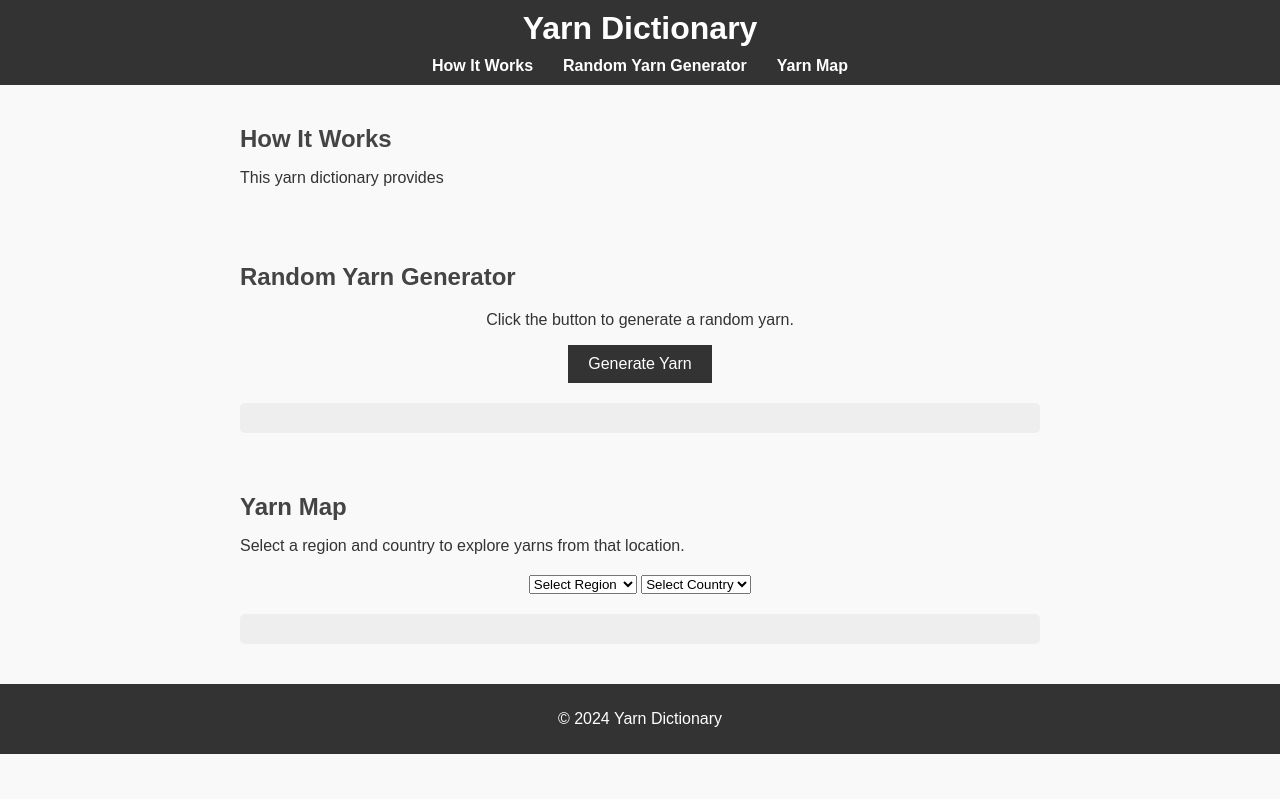
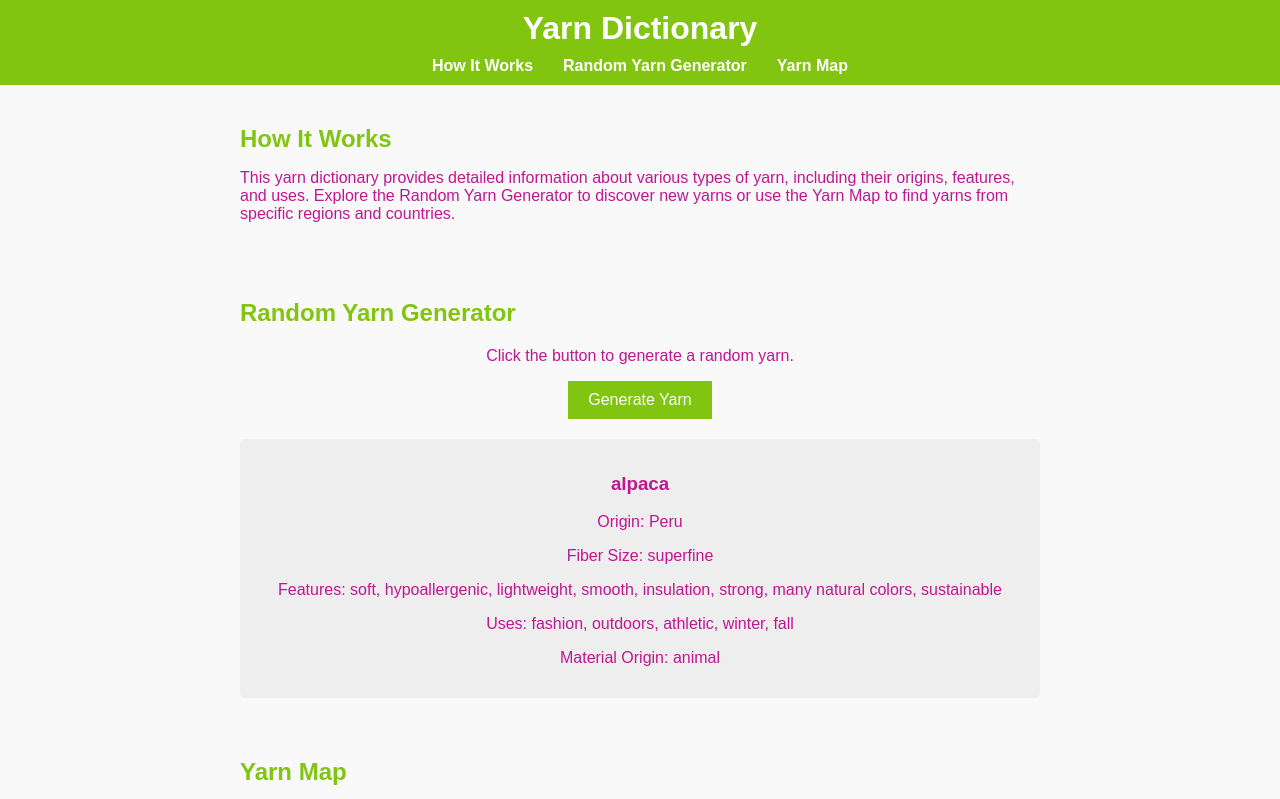
Before and after one commit to paolaromanvaldes/yarn_dictionary, a plain HTML site: page index.html in a window 1280 px wide. Both pictures are taken after a click on the button "Generate Yarn". Shown: the top 799 px of the page. Drawn offline with Linux system fonts and the light colour scheme.

Commit message:
random yarn generator

```diff
--- a/index.html
+++ b/index.html
@@ -20,7 +20,7 @@
 
     <section id="how-it-works">
         <h2>How It Works</h2>
-        <p>This yarn dictionary provides </p>
+        <p>This yarn dictionary provides detailed information about various types of yarn, including their origins, features, and uses. Explore the Random Yarn Generator to discover new yarns or use the Yarn Map to find yarns from specific regions and countries.</p>
     </section>
 
     <section id="random-yarn">
@@ -42,7 +42,7 @@
                 <option value="" disabled selected>Select Region</option>
                 <option value="north-america">North America</option>
                 <option value="europe">Europe</option>
-                <option value="asia">Asia</option>
+                <option value="africa">Africa</option>
                 <!-- Add more regions as needed -->
             </select>
 
@@ -60,5 +60,8 @@
     <footer>
         <p>&copy; 2024 Yarn Dictionary</p>
     </footer>
+
+    <!-- Link to the external JavaScript file -->
+    <script src="wool_dictionary.js"></script>
 </body>
 </html>
--- a/style.css
+++ b/style.css
@@ -5,11 +5,11 @@ body {
     margin: 0;
     padding: 0;
     background-color: #f9f9f9;
-    color: #333;
+    color: #c01693;
 }
 
 header {
-    background-color: #333;
+    background-color: #82c510;
     color: #fff;
     padding: 10px 0;
     text-align: center;
@@ -48,7 +48,7 @@ section {
 }
 
 h2 {
-    color: #444;
+    color: #82c510;
     margin-bottom: 10px;
 }
 
@@ -59,7 +59,7 @@ h2 {
 
 button {
     padding: 10px 20px;
-    background-color: #333;
+    background-color: #82c510;
     color: #fff;
     border: none;
     cursor: pointer;
@@ -67,7 +67,7 @@ button {
 }
 
 button:hover {
-    background-color: #555;
+    background-color: #c01693;
 }
 
 #yarn-stats, #yarn-list {
@@ -80,7 +80,7 @@ button:hover {
 footer {
     text-align: center;
     padding: 10px 0;
-    background-color: #333;
+    background-color: #82c510;
     color: #fff;
     margin-top: 20px;
 }
--- /dev/null
+++ b/wool_dictionary.js
@@ -0,0 +1,97 @@
+let wool_types = {
+    fiber:
+    [{
+        name: 'merino',
+        origin: 'Spain',
+        fiber_size: 'superfine',
+        features: ['soft', 'insulating', 'moisture wicking', 'antimicrobial', 'upf50', 'odor resistant', 'fire resistant', 'wrinkle resistant'],
+        uses: ['couture', 'outdoors', 'athletic', 'winter', 'fall' ],
+        material_origin: 'animal'
+
+    },
+    {
+        name: 'alpaca',
+        origin: 'Peru',
+        fiber_size: 'superfine',
+        features: ['soft', 'hypoallergenic', 'lightweight', 'smooth', 'insulation', 'strong', ' many natural colors', 'sustainable'],
+        uses: ['fashion', 'outdoors', 'athletic', 'winter', 'fall'],
+        material_origin: 'animal'
+
+    },
+    {
+        name: 'cotton',
+        orgin: 'Sudan',
+        fiber_size: 'fine',
+        features: ['plant based', 'strong', 'water absorbant', 'lightweight', 'machine washable', 'softer with use', 'inexpensive', 'bulky'],
+        uses: ['summer', 'spring', 'fashion' ],
+        material_origin: 'plant'
+
+
+
+    },
+
+
+
+    ]
+};
+
+// Function to generate a random yarn
+function generateRandomYarn() {
+    const yarns = wool_types.fiber;
+    const randomYarn = yarns[Math.floor(Math.random() * yarns.length)];
+
+    const yarnDetails = `
+        <h3>${randomYarn.name}</h3>
+        <p>Origin: ${randomYarn.origin}</p>
+        <p>Fiber Size: ${randomYarn.fiber_size}</p>
+        <p>Features: ${randomYarn.features.join(', ')}</p>
+        <p>Uses: ${randomYarn.uses.join(', ')}</p>
+        <p>Material Origin: ${randomYarn.material_origin}</p>
+    `;
+
+    document.getElementById('yarn-stats').innerHTML = yarnDetails;
+}
+
+// Attach event listener to the generate button
+document.getElementById('generate-yarn').addEventListener('click', generateRandomYarn);
+
+
+// Mapping of regions to countries
+const regions = {
+    'north-america': ['USA', 'Canada', 'Mexico'],
+    'europe': ['Spain', 'Italy', 'France'],
+    'africa': ['Sudan', 'Ethiopia', 'South Africa'],
+    // Add more regions and countries as needed
+};
+
+// Function to populate countries based on selected region
+function populateCountries() {
+    const region = document.getElementById('region-select').value;
+    const countrySelect = document.getElementById('country-select');
+
+    countrySelect.innerHTML = '<option value="" disabled selected>Select Country</option>'; // Reset the country dropdown
+
+    if (regions[region]) {
+        regions[region].forEach(country => {
+            const option = document.createElement('option');
+            option.value = country.toLowerCase();
+            option.textContent = country;
+            countrySelect.appendChild(option);
+        });
+    }
+}
+
+// Function to display yarns based on selected country
+function displayYarns() {
+    const country = document.getElementById('country-select').value;
+    const yarnList = document.getElementById('yarn-list');
+    const yarns = wool_types.fiber.filter(yarn => yarn.origin.toLowerCase() === country);
+
+    yarnList.innerHTML = yarns.length > 0 ?
+        yarns.map(yarn => `<div><h3>${yarn.name}</h3><p>Features: ${yarn.features.join(', ')}</p></div>`).join('') :
+        '<p>No yarns available for this country.</p>';
+}
+
+// Attach event listeners to region and country dropdowns
+document.getElementById('region-select').addEventListener('change', populateCountries);
+document.getElementById('country-select').addEventListener('change', displayYarns);
```
